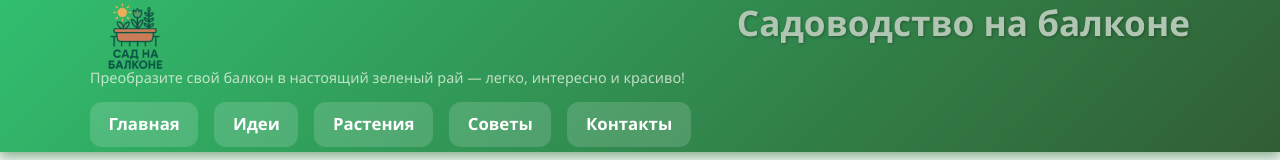
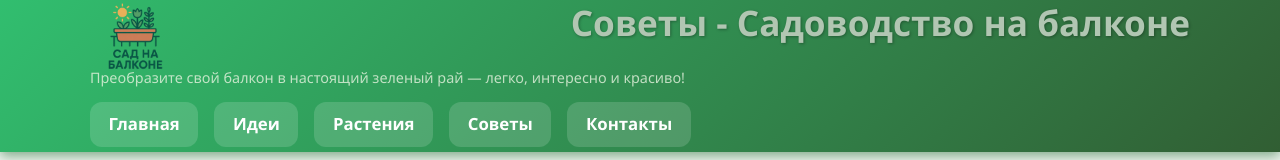
Before and after one commit to vasizmailov2001-creator/vasizmailov2001-creator.github.io, a plain HTML site: page tips.html in a window 1280 px wide. Shown: the top 160 px of the page. Drawn offline with Linux system fonts and the light colour scheme.

Commit message:
Update tips.html

```diff
--- a/tips.html
+++ b/tips.html
@@ -13,7 +13,7 @@
     <div class="logo-container">
       <img src="Ogród na balkonie.png" alt="Логотип сайта" class="logo" />
     </div>
-    <h1 tabindex="0">Садоводство на балконе</h1>
+    <h1 tabindex="0">Советы - Садоводство на балконе</h1>
     <p class="tagline">Преобразите свой балкон в настоящий зеленый рай — легко, интересно и красиво!</p>
     <nav aria-label="Главное меню">
       <ul>
```
